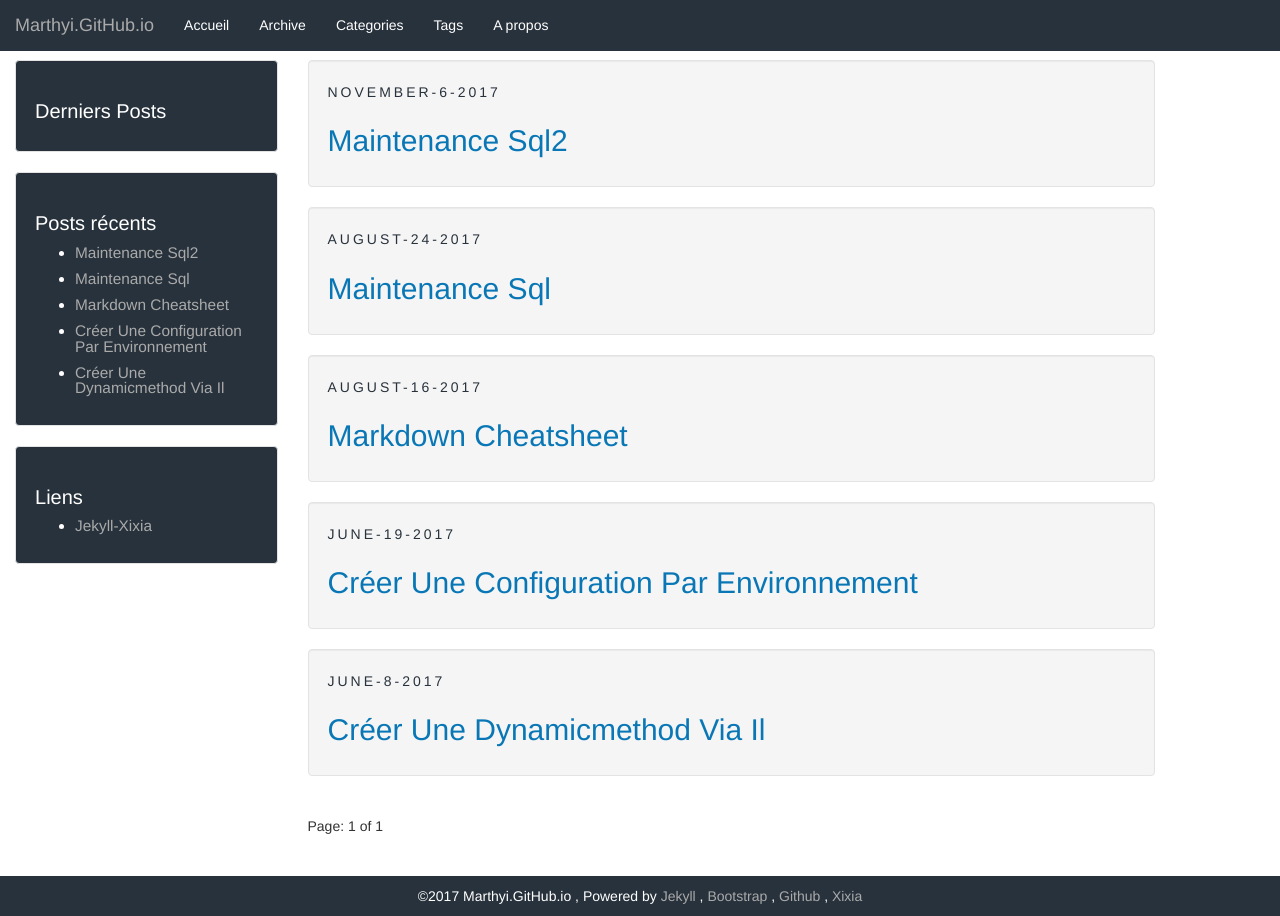
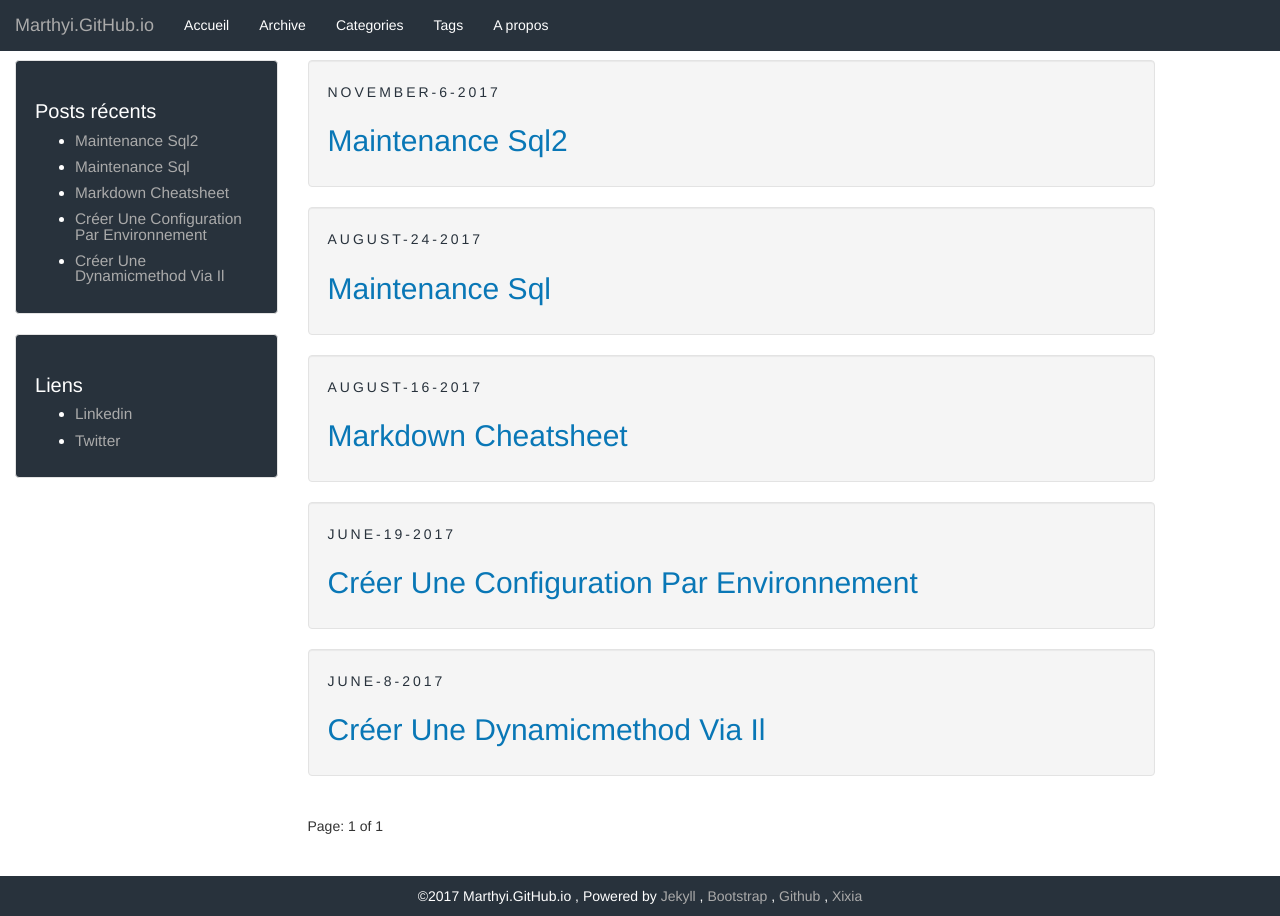
Before and after one commit to Marthyi/marthyi.github.io, a Jekyll site: the page built from index.html, in a window 1280 px wide. Built offline with Jekyll 4.4.1, drawn with Linux system fonts in a browser that asks for light colours; the list of posts is cut into pages by our own code.

Commit message:
some updates

```diff
--- a/_data/links.yml
+++ b/_data/links.yml
@@ -1,2 +1,4 @@
-- url: "https://github.com/zxixia/jekyll-xixia"
-  title: "Jekyll-Xixia"
+- url: "https://fr.linkedin.com/in/olivier-martinet-18996036"
+  title: "Linkedin"
+- url: "https://twitter.com/marthyi"
+  title: "Twitter"
--- a/_data/tops.yml
+++ /dev/null
@@ -1 +0,0 @@
-- url: "welcome-to-jekyll"
--- a/_includes/sidebar.html
+++ b/_includes/sidebar.html
@@ -1,19 +1,4 @@
 {% assign trans = site.data.values[site.lan] %}
-
-{% if site.data.tops.size > 0 %}
-<div class="sidebar well">
-    <h1>{{ trans.top_posts }}</h1>
-    <ul>
-        {% for top in site.data.tops %}
-            {% for post in site.posts %}
-                {% if post.url contains top.url %}
-                    <li><a href="{{ site.baseurl}}{{ post.url }}">{{ post.title }}</a></li>
-                {% endif %}
-            {% endfor %}
-        {% endfor %}
-    </ul>
-</div>
-{% endif %}
 
 <div class="sidebar well">
     <h1>{{ trans.recent_posts }}</h1>
```
